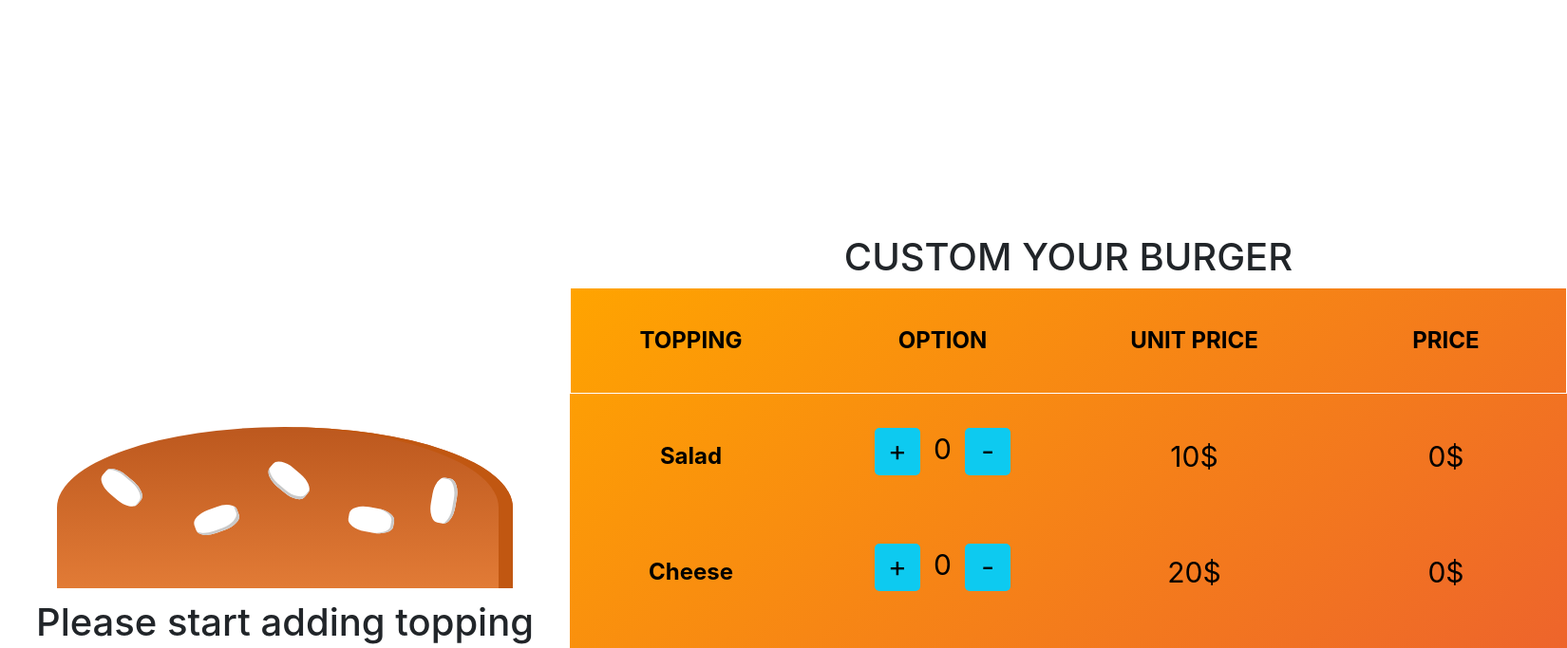
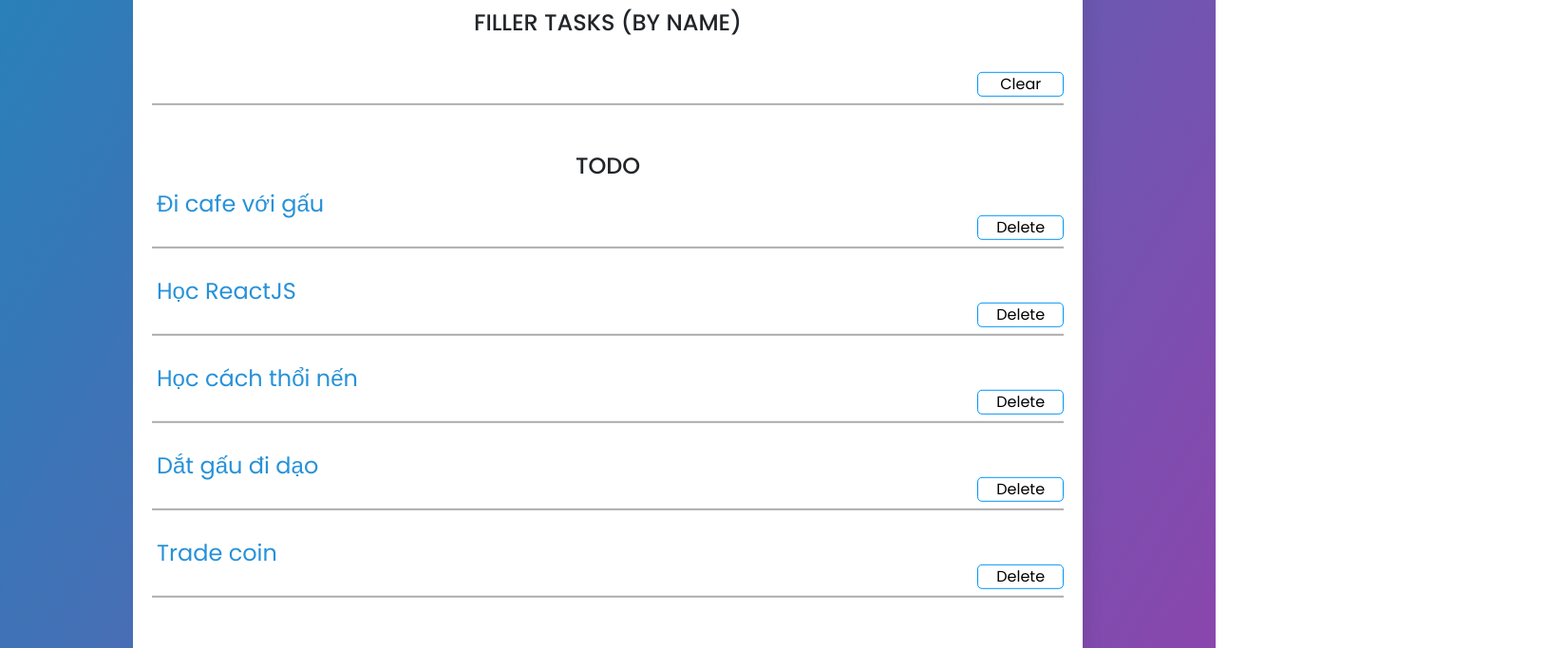
Before and after one commit to khanhlong2008/DBP-CIJS-D10, a React (Create React App) app: page / in a window 1280 px wide. Shown: the top 683 px of the page at 95% size, 1650 px wide, since content can reach past the window. Built offline with nearby package versions, Linux system fonts and the light colour scheme.

Commit message:
add Todo

```diff
--- a/src/App.js
+++ b/src/App.js
@@ -1,6 +1,7 @@
 import "./App.css";
 import React, { Component } from "react";
-import LDMajor from "./lecture4/Burger/LDMajor";
+import TodoApp from "./lecture4/Todo/TodoApp";
+// import LDMajor from "./lecture4/Burger/LDMajor";
 // import Car from "./lecture4/Car/Car";
 // import SmartphoneStore from "./lecture4/SmartphoneStore/SmartstoreComponent";
 
@@ -10,7 +11,8 @@ class App extends Component {
       <div className="App">
         {/* <Car /> */}
         {/* <SmartphoneStore /> */}
-        <LDMajor/>
+        {/* <LDMajor/> */}
+        <TodoApp/>
       </div>
     );
   }
--- /dev/null
+++ b/src/lecture4/Todo/AddTodo.jsx
@@ -0,0 +1,20 @@
+/* eslint-disable no-useless-constructor */
+import { Component } from "react";
+class AddTodo extends Component {
+  constructor(props) {
+    super(props);
+  }
+  render() {
+    return (
+      <>
+        <div class="txt_field">
+              <div class="display">
+                <input type="text" />
+                <button class="margin">Add</button>
+              </div>
+            </div>
+      </>
+    );
+  }
+}
+export default AddTodo;
--- /dev/null
+++ b/src/lecture4/Todo/FillerTodo.jsx
@@ -0,0 +1,21 @@
+/* eslint-disable no-useless-constructor */
+import { Component } from "react";
+class FillerTodo extends Component {
+  constructor(props) {
+    super(props);
+  }
+  render() {
+    return (
+      <>
+        <div class="txt_field">
+          <div class="display">
+            <input type="text" />
+            <button class="margin">Clear</button>
+          </div>
+          <label></label>
+        </div>
+      </>
+    );
+  }
+}
+export default FillerTodo;
--- /dev/null
+++ b/src/lecture4/Todo/TodoApp.jsx
@@ -0,0 +1,42 @@
+import { Component } from "react";
+import TodoList from "./TodoList";
+import "./../Todo/style.css";
+import AddTodo from "./AddTodo";
+import FillerTodo from "./FillerTodo";
+class TodoApp extends Component {
+  constructor(props) {
+    super(props);
+    this.state = {
+      todos: [
+        { id: 1, title: "Đi cafe với gấu", isCompleted: true },
+        { id: 2, title: "Học ReactJS", isCompleted: false },
+        { id: 3, title: "Học cách thổi nến", isCompleted: false },
+        { id: 4, title: "Dắt gấu đi dạo", isCompleted: false },
+        { id: 5, title: "Trade coin", isCompleted: false },
+      ],
+    };
+  }
+  render() {
+    const { todos } = this.state;
+    return (
+      <>
+        <form class="center">
+          <div method="post">
+            <h4>FILLER TASKS (BY NAME)</h4>
+            <FillerTodo />
+            <h4>TODO</h4>
+            <TodoList todos={todos} />
+            <h4>ADD ITEM</h4>
+            <AddTodo />
+          </div>
+        </form>
+      </>
+    );
+  }
+  onAddItem = (todos) =>{
+
+    var todoItem ={};
+    todos.push(todoItem)
+  }
+}
+export default TodoApp;
--- /dev/null
+++ b/src/lecture4/Todo/TodoItem.jsx
@@ -0,0 +1,22 @@
+/* eslint-disable no-useless-constructor */
+import { Component } from "react";
+class TodoItem extends Component {
+  constructor(props) {
+    super(props);
+  }
+  render() {
+    const { title } = this.props.todos;
+    return (
+      <>
+        <div class="txt_field">
+          <div class="display">
+            <input type="submit" value=""/>
+            <label>{title}</label>
+            <button class="margin">Delete</button>
+          </div>
+        </div>
+      </>
+    );
+  }
+}
+export default TodoItem;
--- /dev/null
+++ b/src/lecture4/Todo/TodoList.jsx
@@ -0,0 +1,19 @@
+/* eslint-disable no-useless-constructor */
+import { Component } from "react";
+import TodoItem from "./TodoItem";
+class TodoList extends Component {
+  constructor(props) {
+    super(props);
+  }
+  render() {
+    const { todos } = this.props;
+    return (
+      < div>
+        {todos.map((todoItem, index) => {
+          return <TodoItem key={index} todos={todoItem} />;
+        })}
+      </div>
+    );
+  }
+}
+export default TodoList;
--- /dev/null
+++ b/src/lecture4/Todo/style.css
@@ -0,0 +1,90 @@
+@import url("https://fonts.googleapis.com/css2?family=Noto+Sans:wght@700&family=Poppins:wght@400;500;600&display=swap");
+* {
+  margin: 0;
+  padding: 0;
+  box-sizing: border-box;
+  font-family: "Poppins", sans-serif;
+}
+body {
+  margin: 0;
+  padding: 0;
+  background: linear-gradient(120deg, #2980b9, #8e44ad);
+  height: 100vh;
+  overflow: hidden;
+}
+.center {
+  position: absolute;
+  top: 50%;
+  left: 50%;
+  transform: translate(-50%, -50%);
+  width: 1000px;
+  background: white;
+  border-radius: 10px;
+  box-shadow: 10px 10px 15px rgba(0, 0, 0, 0.05);
+}
+.display {
+  display: flex;
+  flex-direction: row;
+  align-items: center;
+  justify-content: end;
+}
+.margin {
+  border-radius: 5px;
+  outline: none;
+  border: 1px solid rgb(1, 149, 248);
+  background-color: transparent;
+  width: 100px;
+}
+.center form {
+  padding: 0 50px;
+  box-sizing: border-box;
+}
+form .txt_field {
+  position: relative;
+  border-bottom: 2px solid #adadad;
+  margin: 30px 20px 50px 20px;
+}
+.txt_field input {
+  width: 100%;
+  padding: 0 5px;
+  height: 40px;
+  font-size: 16px;
+  border: none;
+  background: none;
+  outline: none;
+}
+.txt_field label {
+  position: absolute;
+  top: 50%;
+  left: 5px;
+  color: #181616;
+  transform: translateY(-50%);
+  font-size: 24px;
+  pointer-events: none;
+  transition: 0.5s;
+}
+.txt_field span::before {
+  content: "";
+  position: absolute;
+  top: 50px;
+  left: 0;
+  width: 0%;
+  height: 2px;
+  background: #a2a8ac;
+  transition: 0.5s;
+}
+.txt_field input:focus ~ label,
+.txt_field input:valid ~ label {
+  top: -5px;
+  color: #2691d9;
+}
+.txt_field input:focus ~ span::before,
+.txt_field input:valid ~ span::before {
+  width: 100%;
+}
+.border {
+  border: solid 1px black;
+}
+h4{
+  margin-top: 40px;
+}
```
Also changed, not shown: src/lecture4/Todo/index.html (added, +42 -0 lines).
